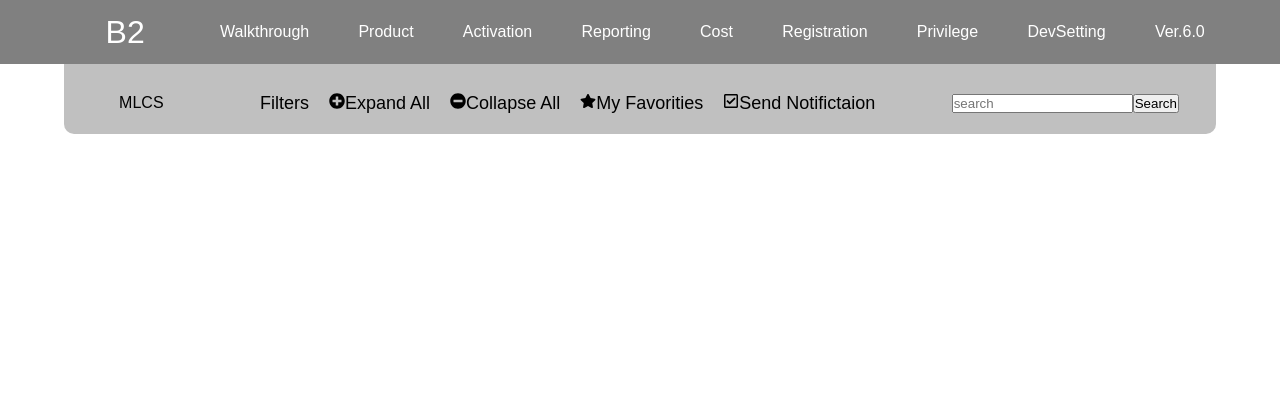
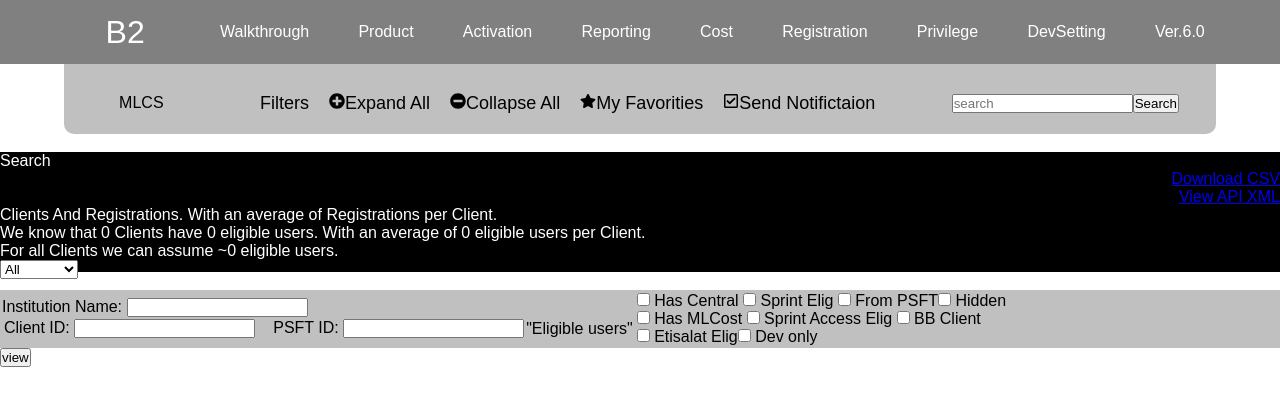
Before and after one commit to kamaliraghupathy/bb-mlcs, a React (Create React App) app: page /registration in a window 1280 px wide. Shown: the top 406 px of the page. Built offline with nearby package versions, Linux system fonts and the light colour scheme.

Commit message:
Apr-4 commit

```diff
--- a/src/apps/Registration/Registration.tsx
+++ b/src/apps/Registration/Registration.tsx
@@ -3,6 +3,10 @@ import TopBar from "./TopBar";
 import Results from "./result/Results";
 import {requestSchoolMockDataWithQuery} from "../api/Mock/mock-api-request";
 import {ISchoolResponseModel} from "./result/model/result-model";
+import Search from './result/Search';
+
+
+
 
 /**
  * Functional Components for registration page
@@ -16,16 +20,27 @@ export const Registration = () => {
         })
     };
 
+
+
+
+
     return (
         <div>
             <div>
                 <TopBar schoolSearchHandler={schoolSearchQuery}/>
             </div>
+
             <div>
+                <Search  schools = {searchResults} />
+
                 <Results schools={searchResults} expandAll={true}/>
             </div>
+
+
+
         </div>
     )
+
 };
 
 export default Registration
--- /dev/null
+++ b/src/apps/Registration/result/Collapsible.tsx
@@ -0,0 +1,13 @@
+import React,{ useState } from 'react';
+function Collapsible(props) {
+    const [isOpen, setIsOpen] = useState(false);
+  return (
+   <div className="Collapsible">
+      <button className="toggle" onClick={() => setIsOpen(!isOpen)}>
+          {props.label}
+          </button>
+      {isOpen && <div className="table">{props.children}</div> }
+  </div>
+  );
+}
+export default Collapsible;
--- a/src/apps/Registration/result/Results.tsx
+++ b/src/apps/Registration/result/Results.tsx
@@ -1,5 +1,8 @@
 import React from 'react';
 import {ISchoolResponseModel} from "./model/result-model";
+import Collapsible from './Collapsible';
+
+
 
 export interface IResultOwnProps{
     /* School results model */
@@ -17,7 +20,200 @@ export const Results = (props: IResultOwnProps) => {
     return (
         <div>
             <h2>{schools.gender}</h2>
+
+        <div>
+
+
+
+        <div>
+        <div style={{backgroundColor: 'silver'}}>
+          <table>
+            <tbody><tr>
+                <td>
+                Institution Name: <input type="text" id="inst_name"/>
+                  <td>Client ID: <input type="text" id="client_id"/> </td>
+                  <td>PSFT ID: <input type="text" id="psft_id"/></td>
+                  <td> "Eligible users"</td>
+
+                </td>
+                <td><input type="checkbox" /> Has Central <input type="checkbox" /> Sprint Elig <input type="checkbox" /> From PSFT<input type="checkbox" />   Hidden<br />
+                  <input type="checkbox" /> Has MLCost <input type="checkbox" />    Sprint Access Elig <input type="checkbox" /> BB Client<br /> <input type="checkbox" /> Etisalat Elig
+                  <input type="checkbox" /> Dev only
+
+
+                </td>
+              </tr>
+            </tbody></table>
         </div>
+
+        <Collapsible label="view">
+
+        <p>
+          <table>
+            <tbody><tr>
+
+                <td>
+                  <input type="text" placeholder="text"  /> </td>
+                <td>VIEW SLAVES </td>
+                <td>REVERSE </td>
+                <td>Auth<br />rdbms/Native </td>
+                <td>Java<br />11.0.12 </td>
+                <td>LMS<br />3900.30.0-rel.8+671a810 </td>
+                <td>B2<br />3900.30.0 </td>
+                <td>Learn Users<br />11 </td>
+              </tr>
+              <tr>
+
+                <td>
+                </td>
+                <td />
+                <td />
+                <td>Country<br />USA </td>
+                <td>Region<br />USA</td>
+                <td>Market<br /> MARKET </td>
+
+              </tr>
+
+
+              <tr>
+                <td><img src="../src/power_button.png" width="200px" height="15px" alt="Production" />
+                </td>
+                <td><input type="checkbox" /> FWL</td>
+                <td><input type="checkbox" /> Community  </td>
+                <td><select><option>&nbsp;&nbsp;&nbsp;&nbsp;&nbsp;&nbsp;&nbsp;&nbsp;&nbsp;</option></select>Force Environment</td>
+              </tr>
+              <tr>
+                <td><input type="checkbox" />Development
+                </td>
+                <td><input type="checkbox" />Polling</td>
+                <td><input type="checkbox" /> Verified  </td>
+                <td><input type="text" width="30px" />Force LMS Lost</td>
+              </tr>
+              <tr>
+                <td><input type="checkbox" />API
+                </td>
+                <td><input type="checkbox" />FWL BB &lt; 5.0</td>
+                <td><input type="checkbox" /> Unverifiable  </td>
+                <td><input type="text" width="30px" />Redirect Auth URL prefix</td>
+              </tr>
+              <tr>
+                <td>
+                </td>
+                <td><input type="checkbox" />Android &lt; 2.2</td>
+                <td><input type="checkbox" /> SSL  </td>
+                <td><input type="text" width="30px" />Android &lt; 2.2 Cert URL</td>
+              </tr>
+              <tr>
+                <td><input type="checkbox" />Forced off
+                </td>
+                <td><input type="checkbox" />Uninstalled</td>
+                <td><input type="checkbox" /> Hidden  </td>
+                <td />
+              </tr>
+              <tr>
+                <td>Student App Password Reset URL:
+                </td>
+                <td><input type="checkbox" />Multiple Prod</td>
+                <td><input type="checkbox" /> SSO Workaround  </td>
+                <td><input type="text" width="30px" />SSL Keep Alive Override</td>
+              </tr>
+              <tr>
+                <td><textarea defaultValue={""} /> </td>
+                <td><input type="checkbox" />Unheartbeatable</td>
+                <td><input type="checkbox" /> Report Back Performance  </td>
+                <td><input type="text" width="30px" />Email</td>
+              </tr>
+              <tr>
+                <td>
+                </td>
+                <td />
+                <td><input type="checkbox" /> Report Back Exceptions  </td>
+                <td><input type="text" width="30px" />Phone</td>
+              </tr>
+              <tr>
+                <td>Instructor App Password Reset URL:
+                </td>
+                <td />
+                <td><input type="checkbox" /> Has Planner license  </td>
+              </tr>
+              <tr>
+                <td><textarea defaultValue={""} /> </td>
+                <td />
+                <td><input type="checkbox" /> Prospective Student Access  <br />
+                  <input type="checkbox" /> Ignore send B2 down mail  </td>
+                <td><select><option>&nbsp;</option></select>Planner Backend Environment<br />
+                  <select><option>BASIC</option><option>STANDARD</option><option>PREMIUM</option><option>PREMIUM PLUS&nbsp;</option>
+                  </select>Planner License Level</td>
+              </tr>
+              <tr>
+                <td>
+                </td>
+                <td />
+                <td><input type="checkbox" /> Has Offline License  </td>
+                <td><input type="text" width="30px" />College Application URL</td>
+              </tr>
+              <tr>
+                <td>
+                  <input type="button" defaultValue="Submit" /></td>
+                <td />
+                <td><input type=" checkbox " /> New PN Switch  </td>
+
+              </tr>
+              <tr>
+                <td />
+                <td />
+                <td />
+                <td />
+              </tr>
+              <tr>
+                <td />
+                <td />
+                <td><input type=" checkbox " /> Ignore B2 Report  </td>
+                <td><select><option>Email</option><option>Phone</option><option>Message</option></select>Planner Backend Environment</td>
+              </tr>
+            </tbody></table>
+          <div>
+            Push Notifications in Foundations :
+             <br></br>
+            <select><option>select the region</option><option>US-east-1</option><option>ap-southeast-2</option><option>ap-southeast-1</option></select>Region
+            <table>
+              <tbody><tr>
+                  <td><input type="button" defaultValue="User MDR Data Sync" /></td>
+                  <td>Registered <br /> 03/01/2021 11:02:42 PM</td>
+                  <td>UN Label Notes: <br /> User Name</td>
+                </tr>
+                <tr>
+                  <td>Sync Completed Message</td>
+                  <td />
+                  <td><textarea defaultValue={""} /></td>
+                </tr>
+                <tr>
+                  <td>
+                    <input type="checkbox" /> Enable Push Notification in Foundations
+                  </td><td>
+                  </td>
+                </tr>
+                <tr>
+                  <td>Legend:<br />MDR-Mobile Device Registration</td>
+                  <td>
+                  </td><td>Last Heartbeat <br /> 1 hr ago on <br /> 12/14/21 1:04:06 AM</td>
+                  <td><textarea defaultValue={""} /></td>
+                </tr>
+              </tbody></table>
+          </div>
+        </p>
+
+          </Collapsible>
+        </div>
+        </div>
+
+
+
+
+ </div>
+
+
+
     )
 
 };
--- /dev/null
+++ b/src/apps/Registration/result/Search.tsx
@@ -0,0 +1,31 @@
+import React from 'react';
+
+export const Search = (props) => {
+    const {schools} = props;
+    return (
+        <div>
+            <br></br>
+            <div id="root" />
+            <div style={{backgroundColor: 'black', height: '120px'}}>
+                <p style={{textAlign: 'left', color: 'white'}}>Search</p>
+                <p style={{textAlign: 'right'}}>
+                    <a href="# ">Download CSV</a><br />
+                    <a href="# ">View API XML</a>
+                </p>
+                <p style={{color: 'white'}}>
+                    {schools.id} Clients And {schools.id} Registrations. With an average of {schools.id}Registrations per
+                    Client.
+                    <br />We know that 0 Clients have 0 eligible users. With an average of
+                    0 eligible users per Client.<br /> For all {schools.id} Clients we can
+                    assume ~0 eligible users.
+                </p>
+                <select name="example ">
+                    <option value="A ">All</option>
+                    <option value="B">BB Learn</option>
+                </select>
+            </div>
+            <br></br>
+        </div>
+    )
+};
+export default Search;
```
Also changed, not shown: public/schoolResult.json (line endings or trailing spaces).
